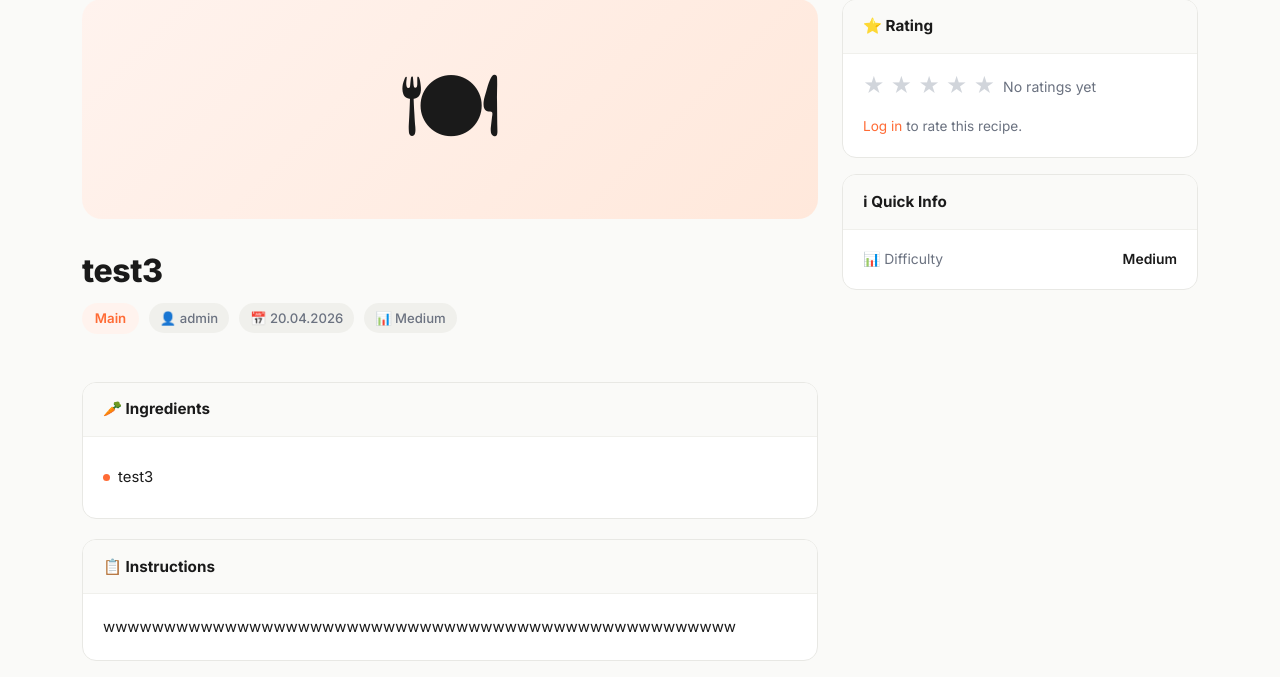
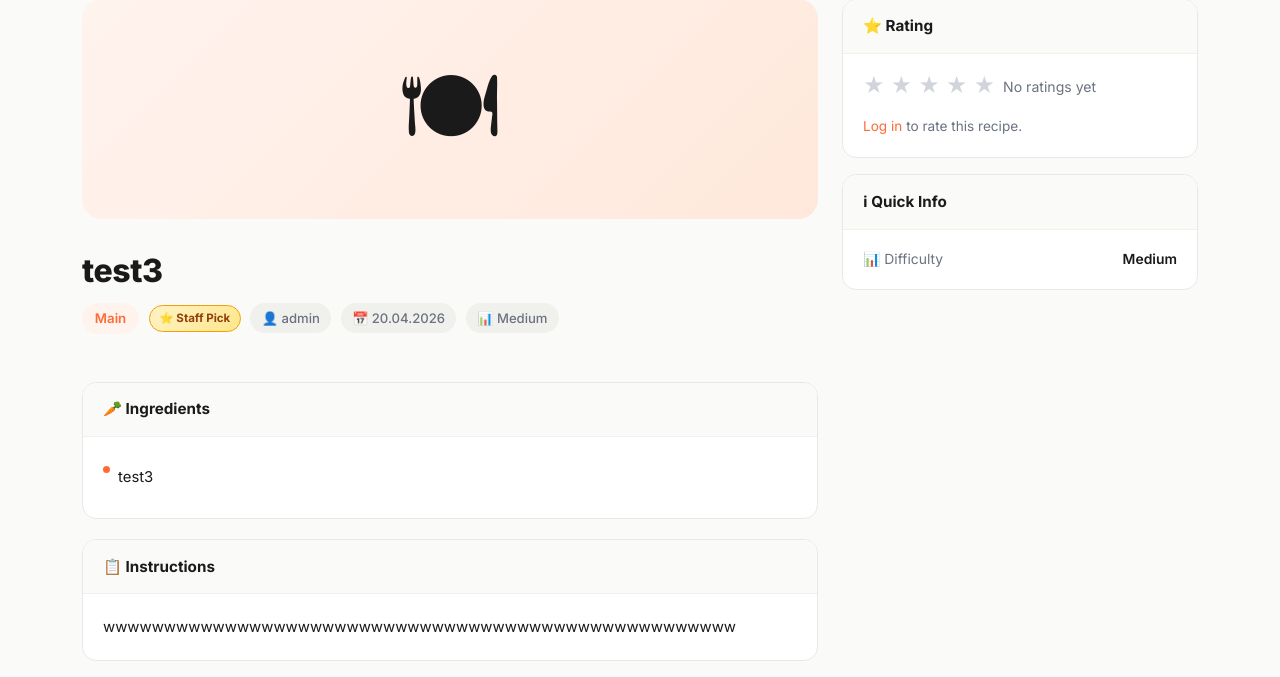
Before and after one commit to rasim010101/Recipe-Management-Web-Application, a Flask app: page /recipe/17 in a window 1280 px wide. Shown: the part 142-819 px from the top of the page. Run offline with Flask 3, Linux system fonts and the light colour scheme.

Commit message:
fix: text overflow, clickable cards, spam limit, staff pick badge
- word-break/overflow-wrap on recipe title, instructions, ingredients
- cursor:pointer on .recipe-card, JS click handler for full-card navigation
- anti-spam: 30 recipe limit per non-admin user
- staff pick badge shown on recipes authored by admins

Co-Authored-By: Claude Sonnet 4.6 <noreply@anthropic.com>

```diff
--- a/app.py
+++ b/app.py
@@ -332,11 +332,26 @@ def recipe_page(recipe_id):
                            rating_count=rating_count, comments=comments)
 
 
+MAX_RECIPES_PER_USER = 30   # лимит рецептов на одного пользователя
+
 @app.route('/add', methods=['GET', 'POST'])
 @login_required
 def add_recipe():
     cats = Category.query.all()
     if request.method == 'POST':
+        # Анти-спам: проверяем лимит рецептов
+        if not current_user.is_admin():
+            user_count = Recipe.query.filter_by(
+                author_id=current_user.id, is_deleted=False
+            ).count()
+            if user_count >= MAX_RECIPES_PER_USER:
+                flash(
+                    f'You have reached the limit of {MAX_RECIPES_PER_USER} recipes. '
+                    'Please delete some before adding new ones.',
+                    'warning'
+                )
+                return redirect(url_for('add_recipe'))
+
         title = request.form.get('title', '').strip()
         ingredients = request.form.get('ingredients', '').strip()
         instructions = request.form.get('instructions', '').strip()
--- a/static/css/main.css
+++ b/static/css/main.css
@@ -464,6 +464,7 @@ kbd {
   height: 100%;
   display: flex;
   flex-direction: column;
+  cursor: pointer;
 }
 .recipe-card:hover {
   transform: translateY(-5px);
@@ -535,6 +536,21 @@ kbd {
 .match-high   { background: #DCFCE7; color: #15803D; }
 .match-medium { background: #FEF3C7; color: #B45309; }
 .match-low    { background: #F3F4F6; color: #6B7280; }
+
+/* ---------- Staff Pick badge ---------- */
+.staff-pick-badge {
+  display: inline-flex;
+  align-items: center;
+  gap: .3rem;
+  font-size: .72rem;
+  font-weight: 700;
+  padding: .22rem .6rem;
+  border-radius: 999px;
+  background: linear-gradient(135deg, #FEF3C7, #FDE68A);
+  color: #92400E;
+  border: 1px solid #F59E0B;
+  white-space: nowrap;
+}
 
 /* ---------- Category badge ---------- */
 .cat-badge {
@@ -903,6 +919,8 @@ kbd {
   line-height: 1.25;
   margin-bottom: .75rem;
   letter-spacing: -.4px;
+  word-break: break-word;
+  overflow-wrap: anywhere;
 }
 .recipe-meta-row {
   display: flex;
@@ -950,8 +968,10 @@ kbd {
   border-bottom: 1px solid var(--border-light);
   font-size: .93rem;
   display: flex;
-  align-items: center;
+  align-items: flex-start;
   gap: .5rem;
+  word-break: break-word;
+  overflow-wrap: anywhere;
 }
 .ingredients-list li:last-child { border-bottom: none; }
 .ingredients-list li::before {
@@ -970,6 +990,8 @@ kbd {
   line-height: 1.75;
   color: var(--text);
   margin: 0;
+  word-break: break-word;
+  overflow-wrap: anywhere;
 }
 
 /* Star rating */
--- a/templates/base.html
+++ b/templates/base.html
@@ -357,5 +357,17 @@
 </script>
 
 {% block scripts %}{% endblock %}
+
+<script>
+// Кликабельные карточки — нажатие на любую часть карточки открывает рецепт
+document.addEventListener('click', function(e) {
+  const card = e.target.closest('.recipe-card');
+  if (!card) return;
+  if (e.target.closest('a, button, form, input, select, textarea')) return;
+  const link = card.querySelector('.btn-view');
+  if (link) window.location.href = link.href;
+});
+</script>
+
 </body>
 </html>
--- a/templates/index.html
+++ b/templates/index.html
@@ -135,6 +135,9 @@
             {% if r.category %}
               <span class="cat-badge" style="font-size:.68rem;">{{ r.category.name }}</span>
             {% endif %}
+            {% if r.author and r.author.is_admin() %}
+              <span class="staff-pick-badge" style="font-size:.65rem;">⭐ Staff</span>
+            {% endif %}
           </div>
         </div>
         <div class="recipe-card-footer" style="padding:.65rem 1rem;">
@@ -180,6 +183,9 @@
               <span style="color:var(--warning);font-size:.82rem;font-weight:700;">
                 ★ {{ r.avg_rating }}
               </span>
+            {% endif %}
+            {% if r.author and r.author.is_admin() %}
+              <span class="staff-pick-badge" style="font-size:.65rem;">⭐ Staff</span>
             {% endif %}
           </div>
         </div>
--- a/templates/recipe.html
+++ b/templates/recipe.html
@@ -32,6 +32,9 @@
         <span class="cat-badge" style="font-size:.83rem;padding:.3rem .8rem;">
           {{ recipe.category.name }}
         </span>
+      {% endif %}
+      {% if recipe.author and recipe.author.is_admin() %}
+        <span class="staff-pick-badge">⭐ Staff Pick</span>
       {% endif %}
       {% if recipe.author %}
         <a href="{{ url_for('profile', username=recipe.author.username) }}" class="recipe-meta-chip text-decoration-none">
--- a/templates/recipes_list.html
+++ b/templates/recipes_list.html
@@ -61,6 +61,9 @@
           <div class="recipe-card-meta">
             {% if r.category %}
               <span class="cat-badge">{{ r.category.name }}</span>
+            {% endif %}
+            {% if r.author and r.author.is_admin() %}
+              <span class="staff-pick-badge">⭐ Staff Pick</span>
             {% endif %}
             {% if r.author %}
               <span>👤 <a href="{{ url_for('profile', username=r.author.username) }}"
```
